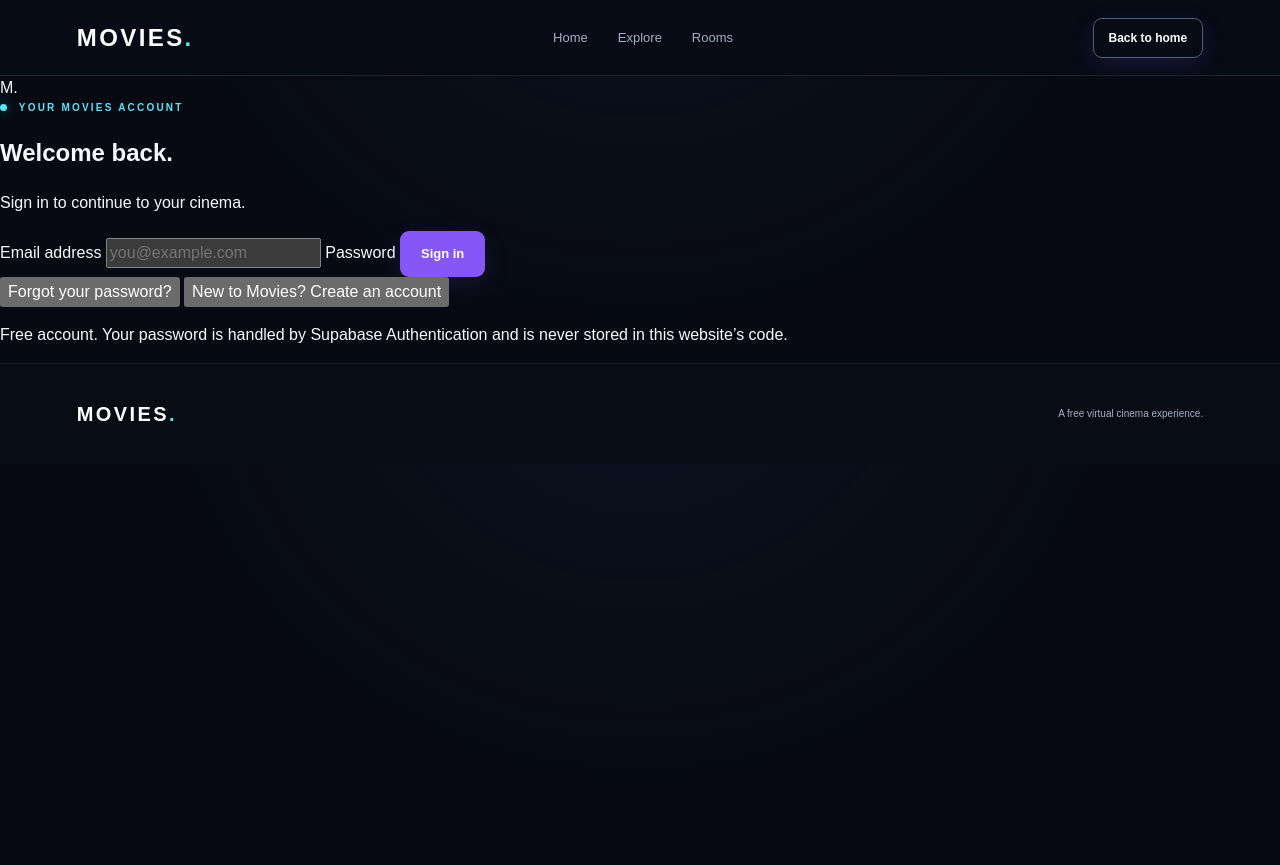
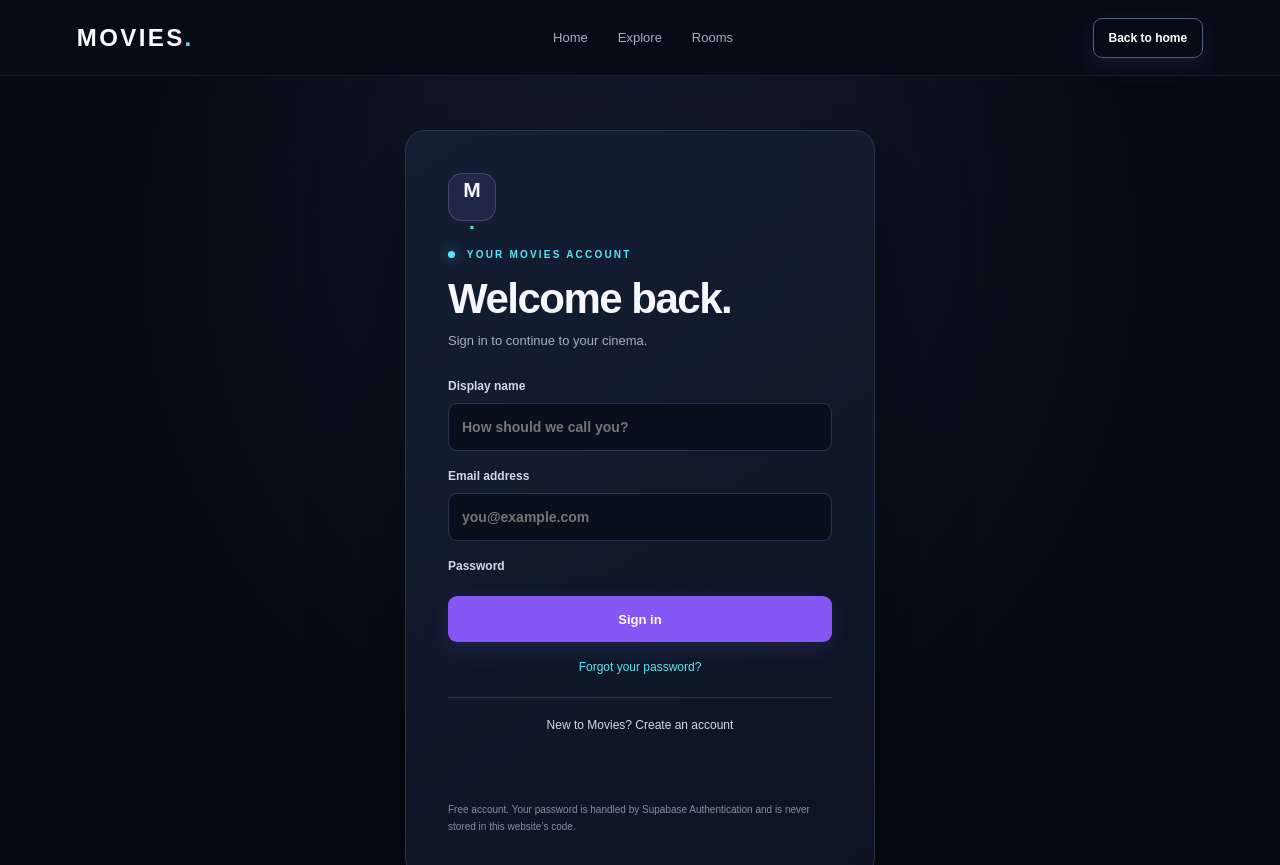
Before and after one commit to creatorvoid2003/movies, a plain HTML site: page auth.html in a window 1280 px wide. Shown: the top 865 px of the page. Before the commit the page ends 800 px from the top, so only its background shows below. Drawn offline with nearby package versions, Linux system fonts and the light colour scheme.

Commit message:
Style Movies account experience

```diff
--- a/assets/css/style.css
+++ b/assets/css/style.css
@@ -1088,3 +1088,27 @@ body {
 @keyframes chat-bubble-in{from{opacity:0;transform:translateY(7px) scale(.97)}to{opacity:1;transform:translateY(0) scale(1)}}
 @media(max-width:520px){.floating-chat-toggle{top:10px;right:10px;min-height:38px;padding:0 11px}.floating-chat-panel{right:8px;bottom:8px;width:calc(100% - 16px);max-height:72%;padding:11px}.video-stage:fullscreen .floating-chat-panel{right:10px;bottom:10px;width:min(360px,calc(100% - 20px));max-height:55%}}
 @media(prefers-reduced-motion:reduce){.floating-chat-panel .chat-message{animation:none}}
+
+
+/* Supabase account page */
+.auth-page{min-height:calc(100vh - 170px);display:grid;place-items:center;padding:54px 20px 70px;background:radial-gradient(ellipse at 50% 20%,#25345a55,transparent 55%)}
+.auth-card{position:relative;width:min(100%,470px);padding:clamp(24px,5vw,42px);border:1px solid var(--border);border-radius:20px;background:linear-gradient(145deg,#141f34f5,#0c1423f5);box-shadow:0 24px 90px #0007}
+.auth-brand-mark{display:grid;place-items:center;width:48px;height:48px;margin-bottom:26px;border:1px solid #7d75b566;border-radius:14px;background:#8068dd20;color:var(--text);font-size:21px;font-weight:900}
+.auth-brand-mark span{color:var(--cyan)}
+.auth-card h1{margin:12px 0 8px;font-size:clamp(30px,7vw,42px);letter-spacing:-1.5px;line-height:1.1}
+.auth-intro{margin:0 0 25px;color:var(--muted);font-size:13px;line-height:1.7}
+.auth-form{display:grid;gap:16px}
+.auth-form>label{display:grid;gap:8px;color:var(--soft);font-size:12px;font-weight:700}
+.auth-form input{width:100%;min-height:48px;padding:12px 13px;border:1px solid var(--border);border-radius:9px;background:#080f1d;color:var(--text);font-size:14px}
+.auth-form input:focus{outline:2px solid #8b78e8;outline-offset:1px}
+.auth-submit{width:100%;margin-top:5px}
+.auth-text-button{display:block;width:100%;margin-top:15px;border:0;background:none;color:var(--cyan);font:inherit;font-size:12px;text-align:center;cursor:pointer}
+.auth-text-button:hover{text-decoration:underline}
+.auth-mode-toggle{margin-top:20px;padding-top:18px;border-top:1px solid var(--border);color:var(--soft)}
+.auth-feedback{min-height:24px;margin:18px 0 0;line-height:1.6}
+.auth-feedback[data-state="error"]{color:#ff9b9b}
+.auth-account-detail{display:flex;justify-content:space-between;gap:12px;padding:13px 0;border-bottom:1px solid var(--border);font-size:12px}
+.auth-account-detail span{color:var(--muted)}
+.auth-account-detail strong{max-width:65%;overflow-wrap:anywhere;text-align:right}
+.auth-footnote{margin:24px 0 0;color:#8290a8;font-size:10px;line-height:1.7}
+@media(max-width:520px){.auth-page{padding:28px 14px 46px}.auth-card{padding:23px 19px;border-radius:15px}}
```
